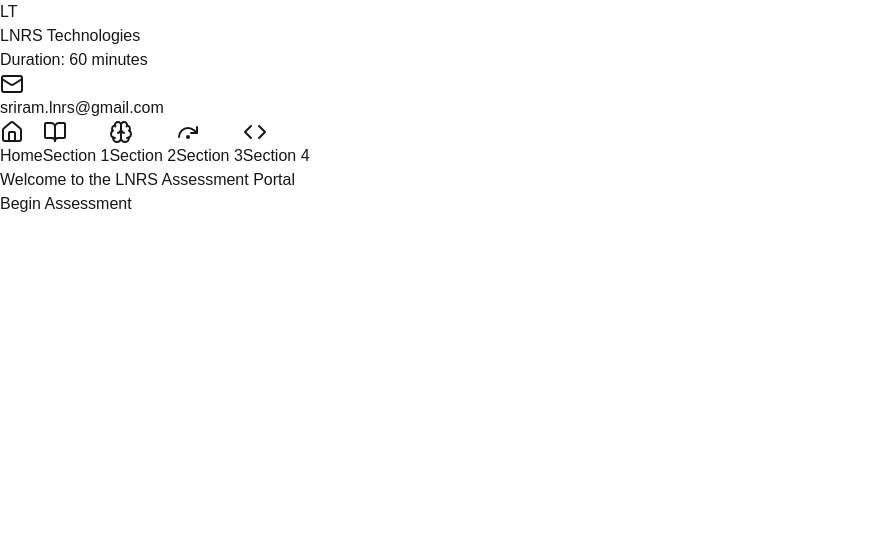
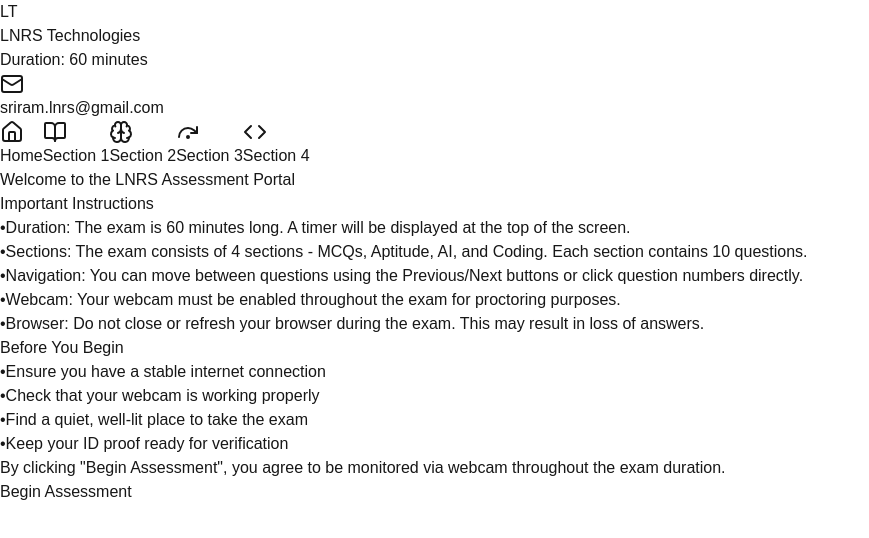
Before and after one commit to srinadh-challa/exam-portal-user, a Next.js app: page /home in a window 1280 px wide. Shown: the top 538 px of the page, without its empty margins (0-869 px from the left). Built offline with nearby package versions, Linux system fonts and the light colour scheme.

Commit message:
exam-portal commits

```diff
--- a/src/app/home/page.tsx
+++ b/src/app/home/page.tsx
@@ -490,7 +490,66 @@
                 <h1 className="text-4xl font-bold mb-4 text-blue-600 dark:text-blue-400">
                   Welcome to the LNRS Assessment Portal
                 </h1>
+
+                <div className="max-w-2xl mx-auto text-left mb-8 space-y-6">
+                  <div className="bg-blue-50 dark:bg-blue-900/30 p-6 rounded-xl">
+                    <h2 className="text-xl font-semibold mb-4 text-gray-800 dark:text-gray-100">
+                      Important Instructions
+                    </h2>
+                    <ul className="space-y-3 text-gray-700 dark:text-gray-300">
+                      <li className="flex items-start space-x-2">
+                        <span className="text-blue-600 dark:text-blue-400 font-bold">•</span>
+                        <span>Duration: The exam is 60 minutes long. A timer will be displayed at the top of the screen.</span>
+                      </li>
+                      <li className="flex items-start space-x-2">
+                        <span className="text-blue-600 dark:text-blue-400 font-bold">•</span>
+                        <span>Sections: The exam consists of 4 sections - MCQs, Aptitude, AI, and Coding. Each section contains 10 questions.</span>
+                      </li>
+                      <li className="flex items-start space-x-2">
+                        <span className="text-blue-600 dark:text-blue-400 font-bold">•</span>
+                        <span>Navigation: You can move between questions using the Previous/Next buttons or click question numbers directly.</span>
+                      </li>
+                      <li className="flex items-start space-x-2">
+                        <span className="text-blue-600 dark:text-blue-400 font-bold">•</span>
+                        <span>Webcam: Your webcam must be enabled throughout the exam for proctoring purposes.</span>
+                      </li>
+                      <li className="flex items-start space-x-2">
+                        <span className="text-blue-600 dark:text-blue-400 font-bold">•</span>
+                        <span>Browser: Do not close or refresh your browser during the exam. This may result in loss of answers.</span>
+                      </li>
+                    </ul>
+                  </div>
+
+                  <div className="bg-yellow-50 dark:bg-yellow-900/30 p-6 rounded-xl">
+                    <h2 className="text-xl font-semibold mb-4 text-gray-800 dark:text-gray-100">
+                      Before You Begin
+                    </h2>
+                    <ul className="space-y-3 text-gray-700 dark:text-gray-300">
+                      <li className="flex items-start space-x-2">
+                        <span className="text-yellow-600 dark:text-yellow-400 font-bold">•</span>
+                        <span>Ensure you have a stable internet connection</span>
+                      </li>
+                      <li className="flex items-start space-x-2">
+                        <span className="text-yellow-600 dark:text-yellow-400 font-bold">•</span>
+                        <span>Check that your webcam is working properly</span>
+                      </li>
+                      <li className="flex items-start space-x-2">
+                        <span className="text-yellow-600 dark:text-yellow-400 font-bold">•</span>
+                        <span>Find a quiet, well-lit place to take the exam</span>
+                      </li>
+                      <li className="flex items-start space-x-2">
+                        <span className="text-yellow-600 dark:text-yellow-400 font-bold">•</span>
+                        <span>Keep your ID proof ready for verification</span>
+                      </li>
+                    </ul>
+                  </div>
+                </div>
+
                 {!examStarted && (
+                  <div className="space-y-4">
+                    <p className="text-red-600 dark:text-red-400 font-medium">
+                      By clicking "Begin Assessment", you agree to be monitored via webcam throughout the exam duration.
+                    </p>
                     <button
                       onClick={handleStartExam}
                       className="bg-blue-600 dark:bg-blue-500 text-white px-8 py-3 rounded-full hover:bg-blue-700 dark:hover:bg-blue-600
@@ -498,6 +557,7 @@
                     >
                       Begin Assessment
                     </button>
+                  </div>
                 )}
               </div>
             ) : (
```
Lines whose indentation alone changed are shown as unchanged.
